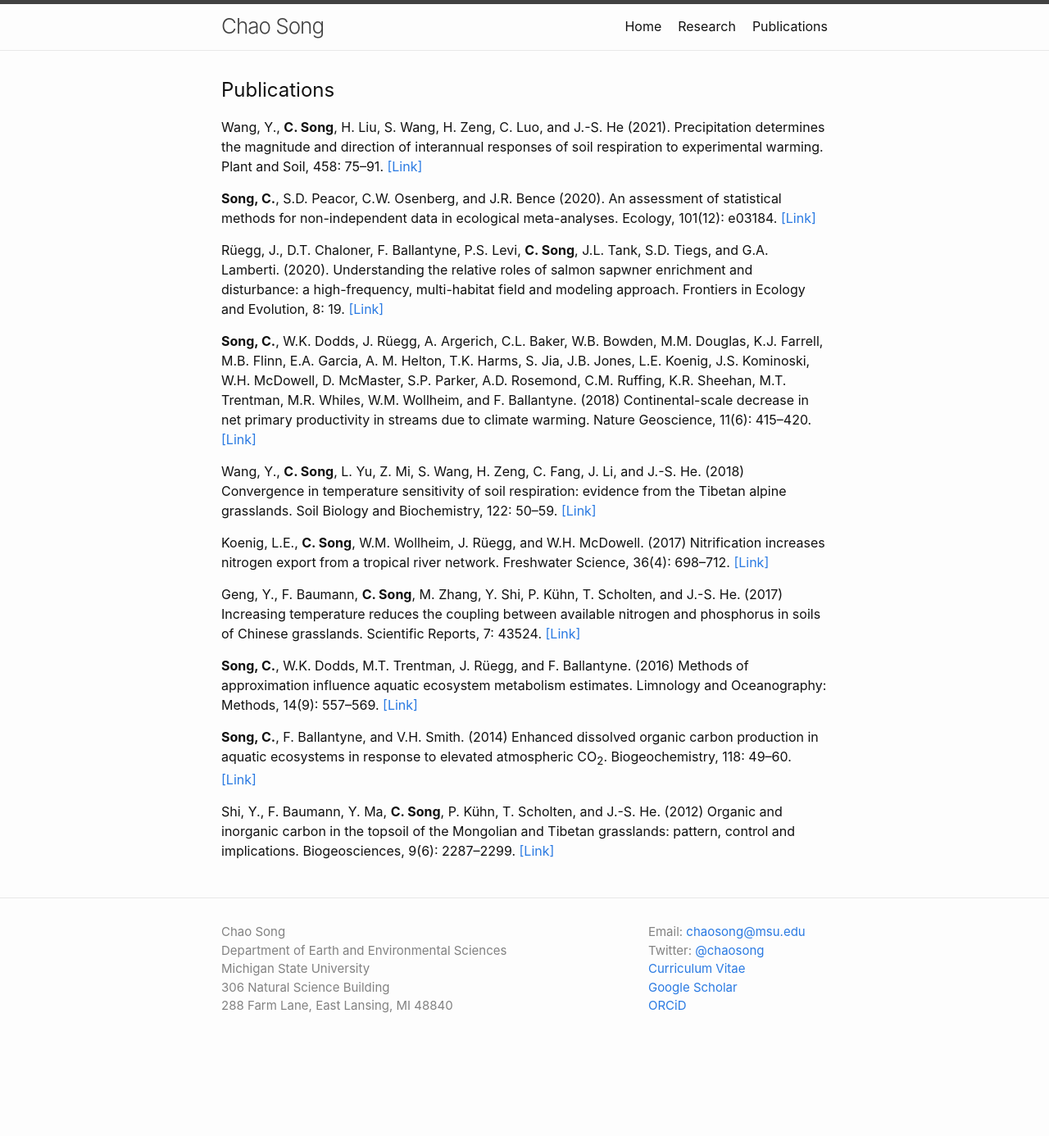
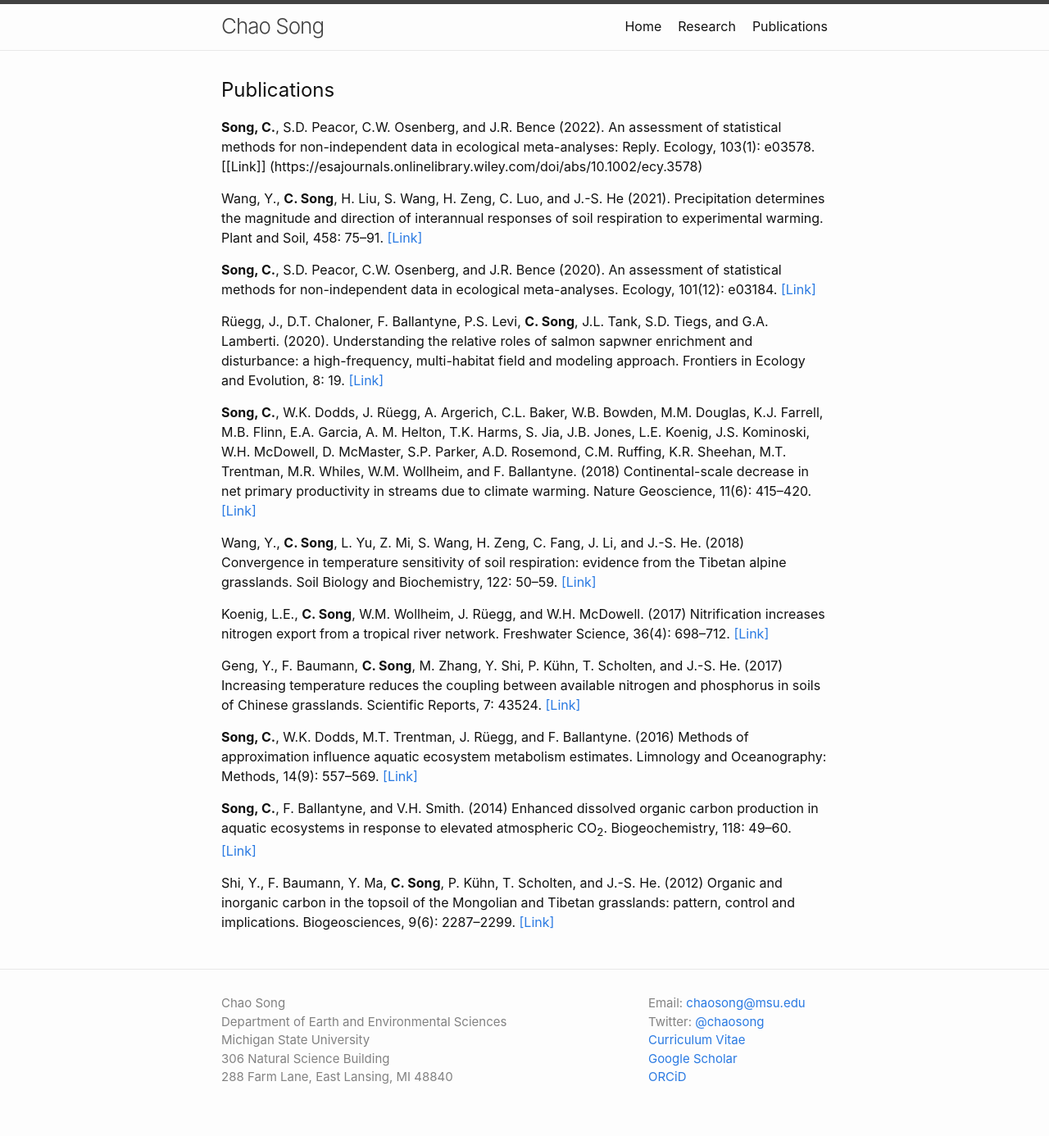
Before and after one commit to songchao1986/songchao1986.github.io, a Jekyll site: the page built from publications.md, in a window 1280 px wide. Shown: the whole page at 82% size. Built offline with Jekyll 4.4.1, drawn with Linux system fonts in a browser that asks for light colours; before the commit the page ends 1299 px from its top, so only the background shows below that.

Commit message:
Update publications.md

```diff
--- a/publications.md
+++ b/publications.md
@@ -5,6 +5,8 @@ permalink: /publications/
 ---
 
 ## Publications
+
+**Song, C.**, S.D. Peacor, C.W. Osenberg, and J.R. Bence (2022). An assessment of statistical methods for non-independent data in ecological meta-analyses: Reply. Ecology, 103(1): e03578. [[Link]] (https://esajournals.onlinelibrary.wiley.com/doi/abs/10.1002/ecy.3578)
 
 Wang, Y., **C. Song**, H. Liu, S. Wang, H. Zeng, C. Luo, and J.-S. He (2021). Precipitation determines the magnitude and direction of interannual responses of soil respiration to experimental warming. Plant and Soil, 458: 75--91. [[Link]](https://link.springer.com/article/10.1007/s11104-020-04438-y)
 
```
